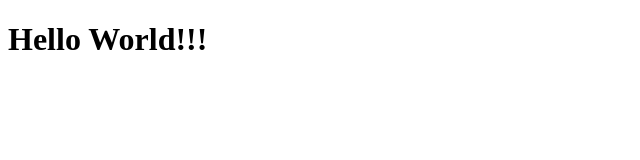
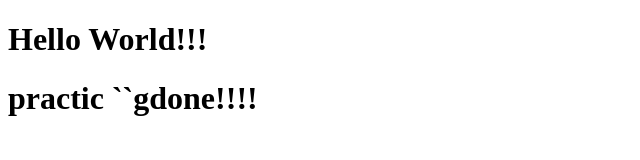
Before and after one commit to enthr/practice_collab, a plain HTML site: page index.html in a window 1280 px wide. Shown: the whole page, without its empty margins (0-640 px from the left). Drawn offline with Linux system fonts and the light colour scheme.

Commit message:
commit index html

```diff
--- a/index.html
+++ b/index.html
@@ -8,5 +8,7 @@
 </head>
 <body>
     <h1>Hello World!!!</h1>
+
+    <h1>practic ``gdone!!!!</h1>
 </body>
 </html>
```
